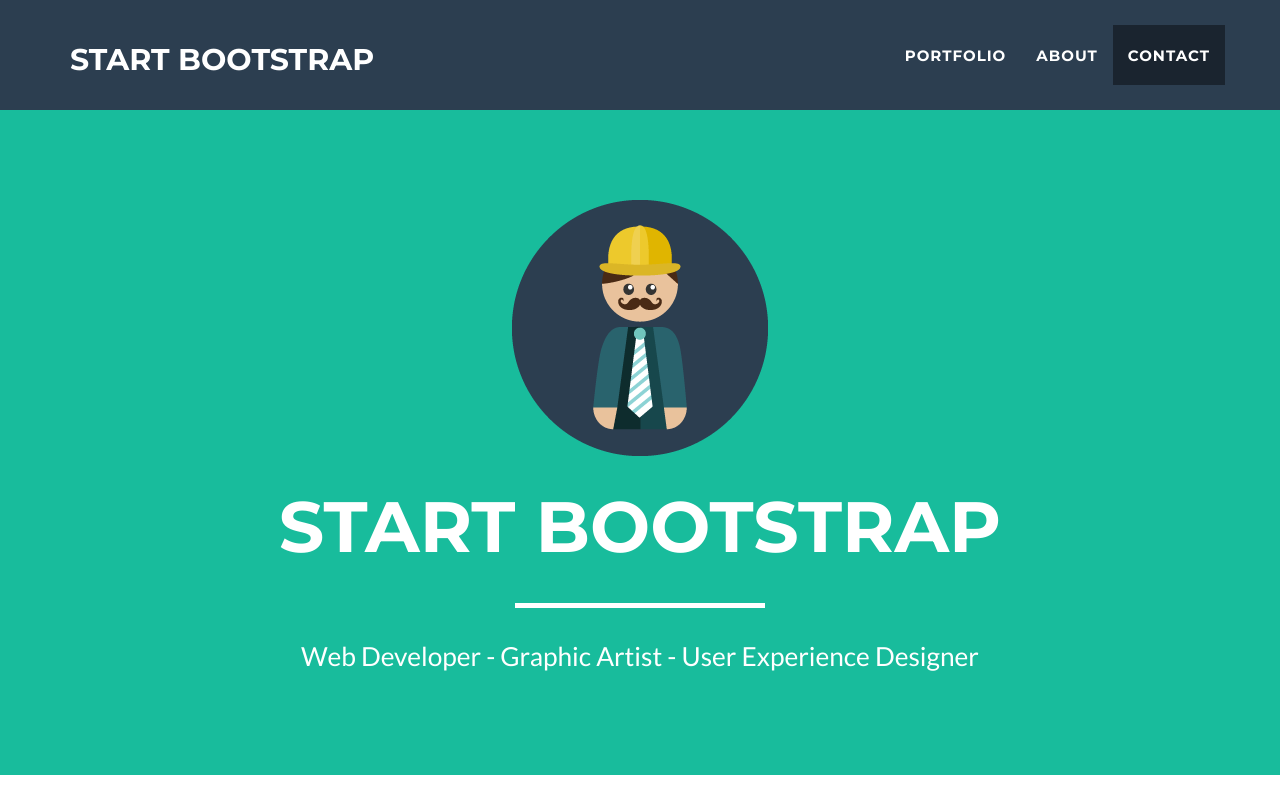
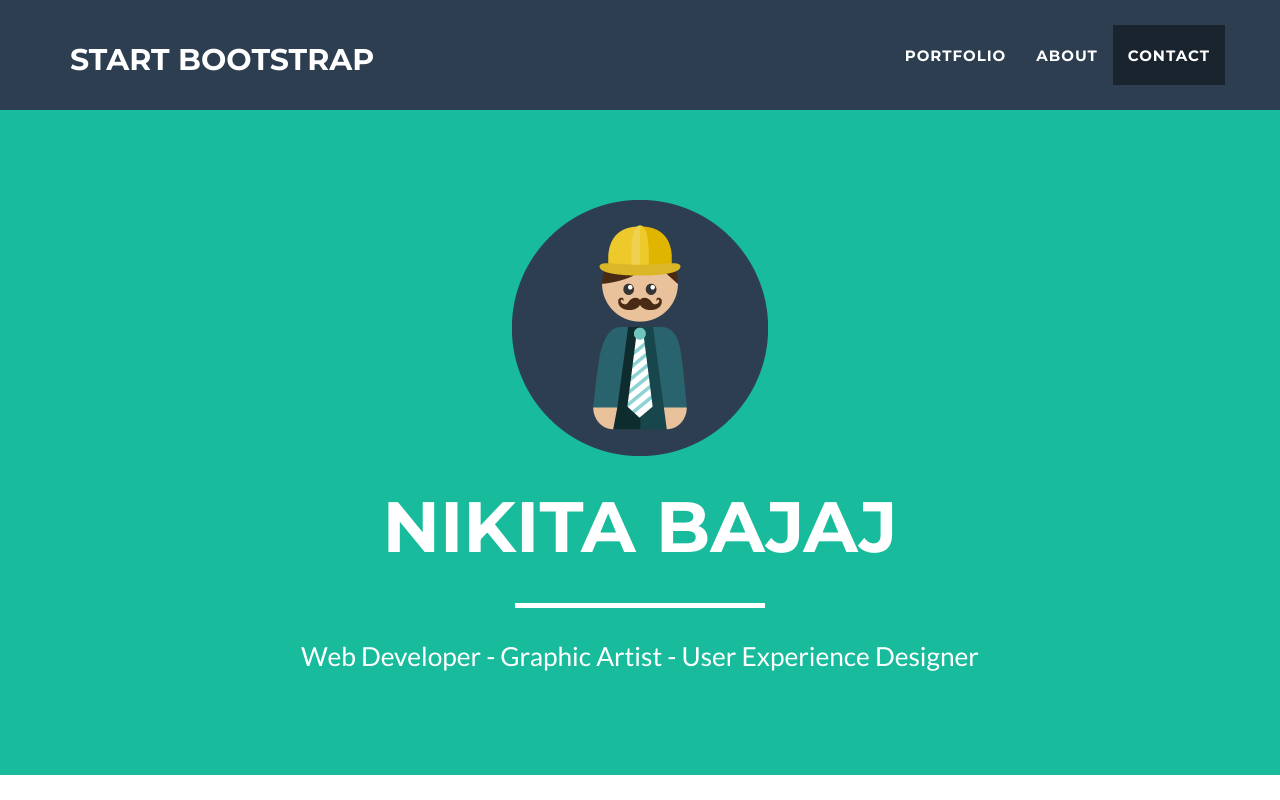
Before and after one commit to bajaj-nikita/bajaj-nikita.github.io, a plain HTML site: page index.html in a window 1280 px wide. Shown: the top 800 px of the page. Drawn offline with nearby package versions, Linux system fonts and the light colour scheme.

Commit message:
name changed in .html file

```diff
--- a/index.html
+++ b/index.html
@@ -76,7 +76,7 @@
                 <div class="col-lg-12">
                     <img class="img-responsive" src="img/profile.png" alt="">
                     <div class="intro-text">
-                        <span class="name">Start Bootstrap</span>
+                        <span class="name">Nikita Bajaj</span>
                         <hr class="star-light">
                         <span class="skills">Web Developer - Graphic Artist - User Experience Designer</span>
                     </div>
```
